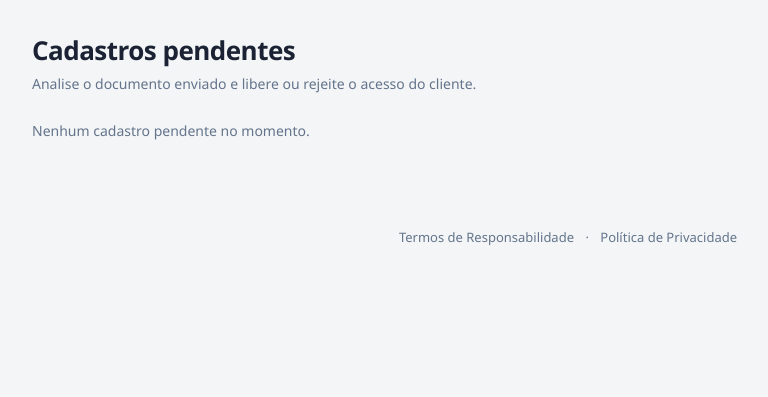
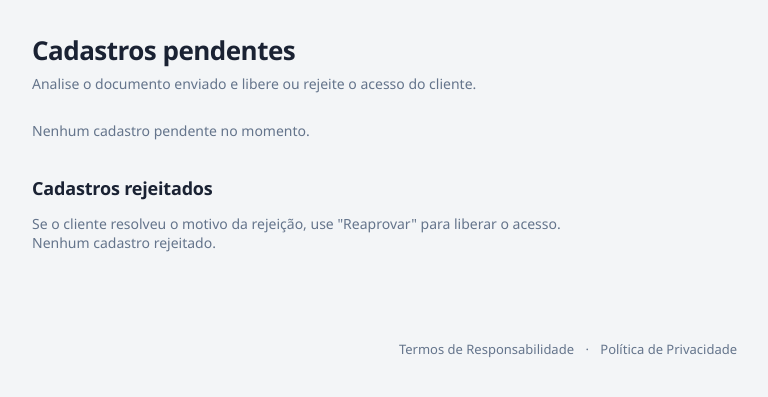
Before and after one commit to devagilelelegalizacoes-coder/DataPainel, a FastAPI app: template templates/operador_cadastros.html in a window 1280 px wide. Shown: the top 397 px of the page, without its empty margins (72-840 px from the left). Run offline with FastAPI, Linux system fonts and the light colour scheme; the template is opened without the code that fills it, so the values that code supplies are empty; data comes from the database, SQL or seed files in the repository.

Commit message:
Corrige impossibilidade de reaprovar cliente rejeitado
/operador/cadastros só listava cadastros pendentes, então depois de rejeitar
um cliente não havia nenhuma tela para encontrá-lo de novo e liberar o
acesso, mesmo que ele tivesse corrigido o motivo da rejeição. Adiciona seção
de cadastros rejeitados com o motivo exibido e botão "Reaprovar".

Co-Authored-By: Claude Sonnet 5 <noreply@anthropic.com>

```diff
--- a/app/auth.py
+++ b/app/auth.py
@@ -96,6 +96,14 @@ def listar_cadastros_pendentes() -> list[dict]:
         return [dict(row) for row in rows]
 
 
+def listar_cadastros_rejeitados() -> list[dict]:
+    with db_session() as conn:
+        rows = conn.execute(
+            "SELECT * FROM users WHERE status = 'rejeitado' ORDER BY created_at ASC"
+        ).fetchall()
+        return [dict(row) for row in rows]
+
+
 def aprovar_cadastro(user_id: int, creditos_iniciais: int = 10) -> None:
     with db_session() as conn:
         conn.execute(
--- a/app/routers/operador.py
+++ b/app/routers/operador.py
@@ -11,6 +11,7 @@ from app.auth import (
     get_documento_cadastro,
     get_user_by_id,
     listar_cadastros_pendentes,
+    listar_cadastros_rejeitados,
     rejeitar_cadastro,
 )
 from app.chat import (
@@ -79,10 +80,11 @@ def operador_cadastros(request: Request, erro: str | None = None):
         return redirect
 
     pendentes = listar_cadastros_pendentes()
+    rejeitados = listar_cadastros_rejeitados()
     return templates.TemplateResponse(
         request,
         "operador_cadastros.html",
-        {"user": user, "pendentes": pendentes, "erro": erro},
+        {"user": user, "pendentes": pendentes, "rejeitados": rejeitados, "erro": erro},
     )
 
 
--- a/templates/operador_cadastros.html
+++ b/templates/operador_cadastros.html
@@ -40,4 +40,35 @@
 {% else %}
 <p class="muted">Nenhum cadastro pendente no momento.</p>
 {% endif %}
+
+<h2 class="section-title">Cadastros rejeitados</h2>
+<p class="muted">Se o cliente resolveu o motivo da rejeição, use "Reaprovar" para liberar o acesso.</p>
+{% if rejeitados %}
+<div class="table-wrap">
+<table class="table">
+  <thead>
+    <tr><th>Nome</th><th>E-mail</th><th>Tipo</th><th>CNPJ / Carteirinha</th><th>Documento</th><th>Motivo da rejeição</th><th></th></tr>
+  </thead>
+  <tbody>
+    {% for r in rejeitados %}
+    <tr>
+      <td>{{ r.name }}</td>
+      <td>{{ r.email }}</td>
+      <td>{{ "Despachante" if r.tipo_profissional == "despachante" else "Agência de veículos" }}</td>
+      <td>{{ r.cnpj_ou_carteirinha }}</td>
+      <td><a href="/operador/cadastros/{{ r.id }}/documento" target="_blank" class="doc-link">📎 Ver documento</a></td>
+      <td>{{ r.motivo_rejeicao }}</td>
+      <td>
+        <form method="post" action="/operador/cadastros/{{ r.id }}/aprovar" class="admin-inline-form">
+          <button type="submit" class="btn-primary btn-sm">Reaprovar</button>
+        </form>
+      </td>
+    </tr>
+    {% endfor %}
+  </tbody>
+</table>
+</div>
+{% else %}
+<p class="muted">Nenhum cadastro rejeitado.</p>
+{% endif %}
 {% endblock %}
```
Also changed, not shown: .claude/skills/continuar-projeto/SKILL.md.
